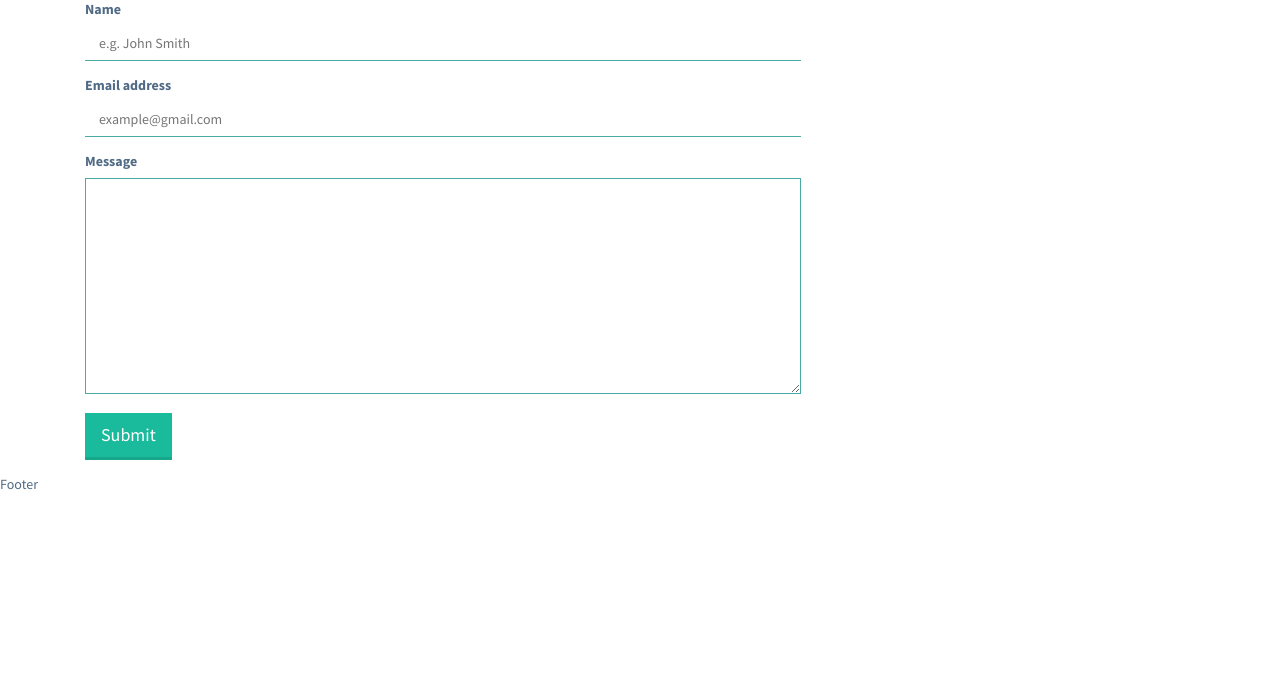
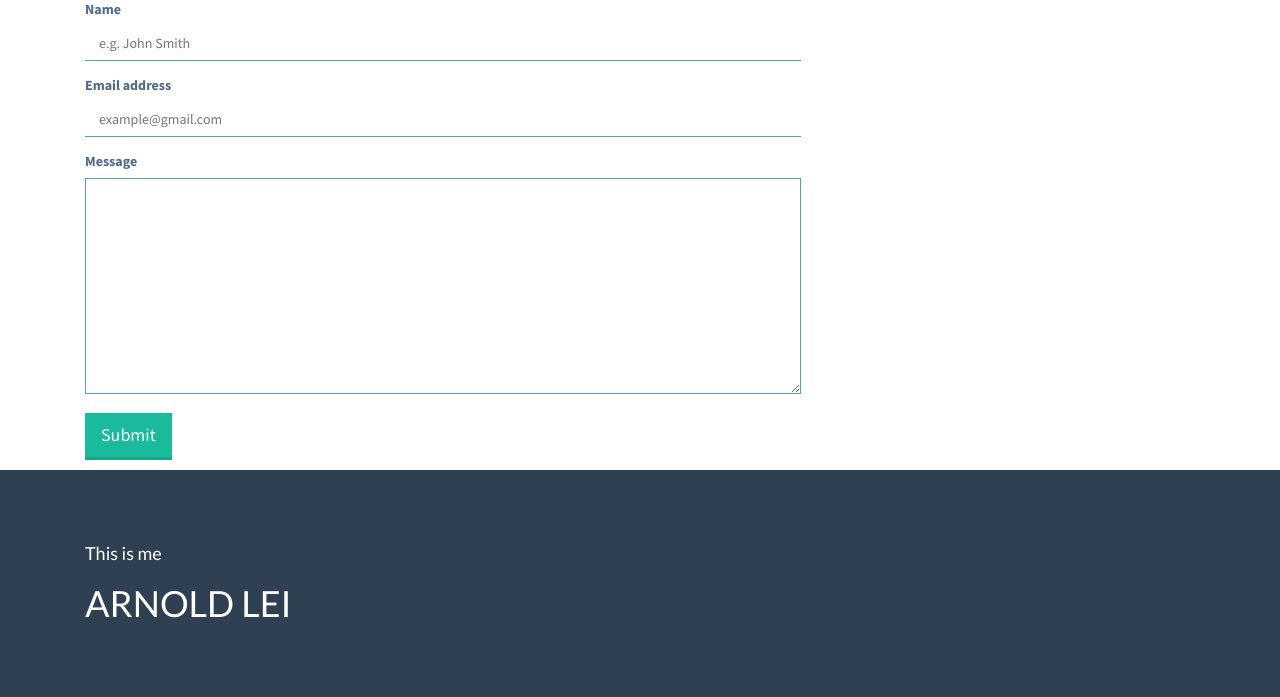
Before and after one commit to arnold-lei/basic-portfolio-bootstrap, a PHP site: page / in a window 1280 px wide. Shown: the part 2987-3684 px from the top of the page. Before the commit the page ends 3477 px from the top, so only its background shows below. Run offline with PHP 8.4, Linux system fonts and the light colour scheme; some libraries are stand-ins or nearby versions.

Commit message:
started working on the footer

```diff
--- a/assignment2/assets/css/bootstrap-override.css
+++ b/assignment2/assets/css/bootstrap-override.css
@@ -66,3 +66,9 @@ p{
   width:100%;
   padding-top: 2em;
 }
+
+.dark-bg{
+  background-color: #2F4052;
+  color:#fff;
+  padding: 5% 0;
+}
--- a/assignment2/index.html
+++ b/assignment2/index.html
@@ -13,6 +13,7 @@
   <link rel="stylesheet" type="text/css" href="assets/css/nav.css">
   <link rel="stylesheet" type="text/css" href="assets/css/gallery.css">
   <link rel="stylesheet" type="text/css" href="assets/css/contact.css">
+  <link rel="stylesheet" type="text/css" href="assets/css/footer.css">
 
   <!-- Font Awesome! -->
   <link rel="stylesheet" href="https://maxcdn.bootstrapcdn.com/font-awesome/4.6.2/css/font-awesome.min.css">
@@ -184,6 +185,7 @@
       </div>
     </div>
     <div class="container">
+      <div class-"row">
         <div class="form-panel col-md-8">
           <form>
             <label for="email">Name</label>
@@ -199,11 +201,16 @@
 
         </div>
       </div>
-  <footer>
     </div>
   <footer>
-    <div class="footer">
-      <p>Footer</p>
+    <div class="footer dark-bg">
+      <div class="container">
+        <div class="col-md-4">
+          <h4>This is me</h4>
+          <h1>Arnold Lei</h1>
+        </div>
+      </div>
+
     </div>
   </footer>
   <!-- jQuery (necessary for Bootstrap's JavaScript plugins) -->
```
Also changed, not shown: assignment1/assets/css/footer.css (added, +17 -0 lines). Lines whose indentation alone changed are shown as unchanged.
